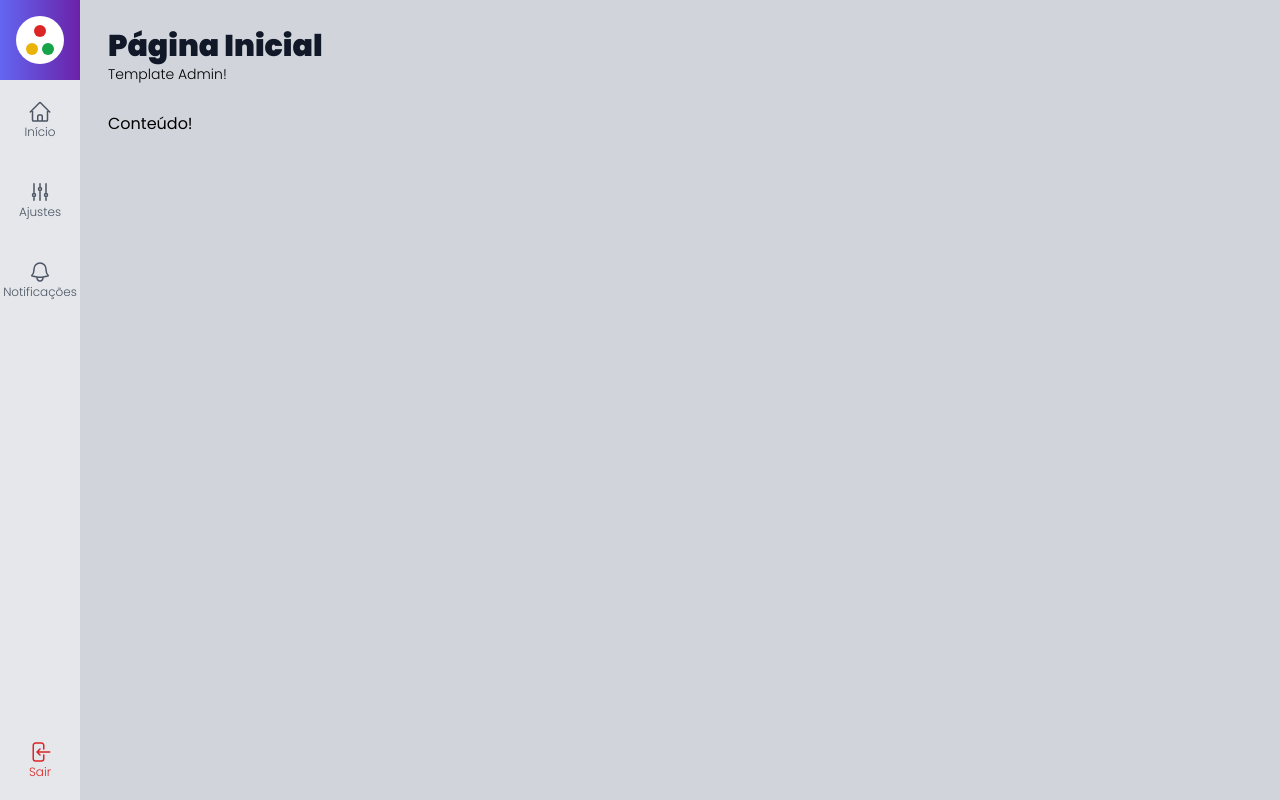
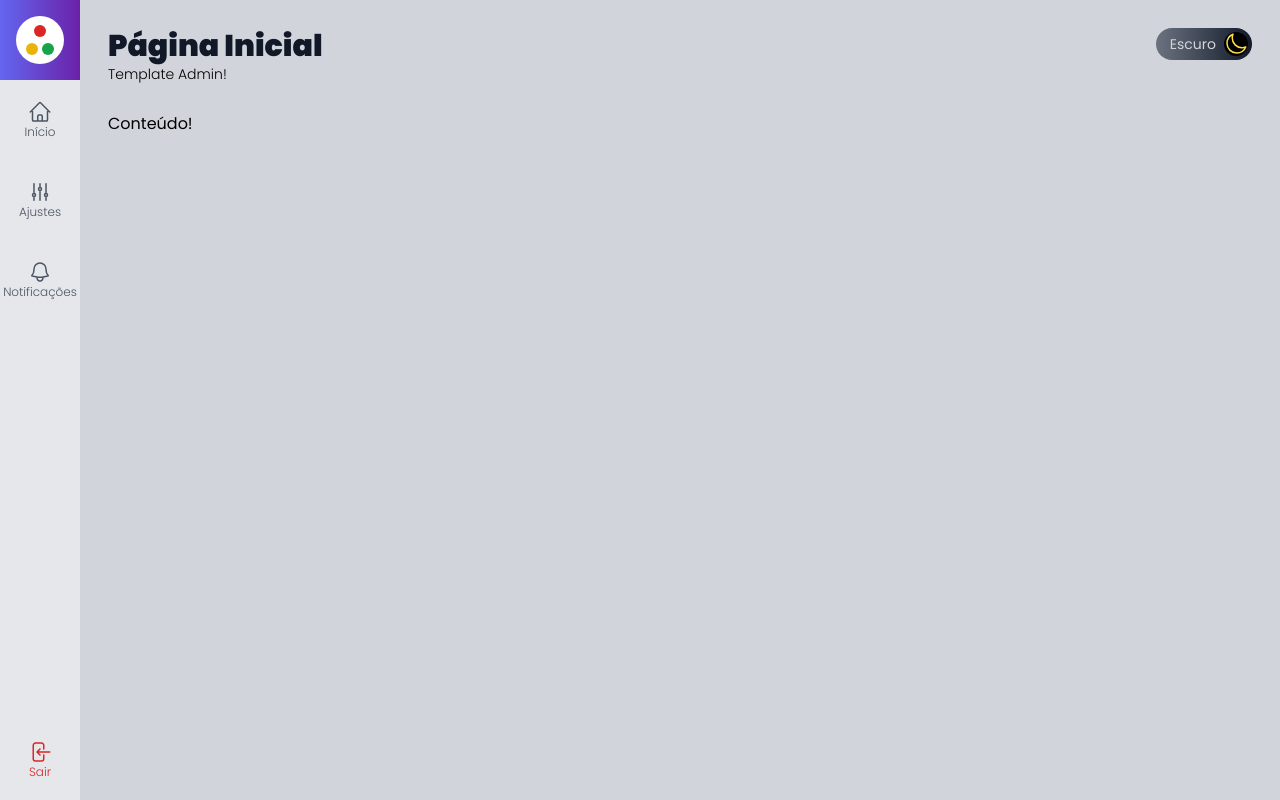
Before and after one commit to Erick-de-Paiva/projeto-template-admin, a Next.js app: page / in a window 1280 px wide. Built offline with nearby package versions, Linux system fonts and the light colour scheme.

Commit message:
botao alternar tema #02

```diff
--- a/src/components/icons/index.tsx
+++ b/src/components/icons/index.tsx
@@ -24,14 +24,14 @@ export const IconeSair = (
     </svg>
 )
 
-export const IconeSol = (
-    <svg xmlns="http://www.w3.org/2000/svg" fill="none" viewBox="0 0 24 24" strokeWidth={1.5} stroke="currentColor" className="size-6">
+export const IconeSol = (tamanho = 6) => (
+    <svg xmlns="http://www.w3.org/2000/svg" fill="none" viewBox="0 0 24 24" strokeWidth={1.5} stroke="currentColor" className={`size-${tamanho}`}>
         <path strokeLinecap="round" strokeLinejoin="round" d="M12 3v2.25m6.364.386-1.591 1.591M21 12h-2.25m-.386 6.364-1.591-1.591M12 18.75V21m-4.773-4.227-1.591 1.591M5.25 12H3m4.227-4.773L5.636 5.636M15.75 12a3.75 3.75 0 1 1-7.5 0 3.75 3.75 0 0 1 7.5 0Z" />
     </svg>
 )
 
-export const IconeLua = (
-    <svg xmlns="http://www.w3.org/2000/svg" fill="none" viewBox="0 0 24 24" strokeWidth={1.5} stroke="currentColor" className="size-6">
+export const IconeLua = (tamanho = 6) => (
+    <svg xmlns="http://www.w3.org/2000/svg" fill="none" viewBox="0 0 24 24" strokeWidth={1.5} stroke="currentColor" className={`size-${tamanho}`}>
         <path strokeLinecap="round" strokeLinejoin="round" d="M21.752 15.002A9.72 9.72 0 0 1 18 15.75c-5.385 0-9.75-4.365-9.75-9.75 0-1.33.266-2.597.748-3.752A9.753 9.753 0 0 0 3 11.25C3 16.635 7.365 21 12.75 21a9.753 9.753 0 0 0 9.002-5.998Z" />
     </svg>
 )
--- a/src/components/template/BotaoAlternarTema.tsx
+++ b/src/components/template/BotaoAlternarTema.tsx
@@ -1,4 +1,4 @@
-import { IconeSol } from "../icons"
+import { IconeSol, IconeLua } from "../icons"
 
 interface BotaoAlternarTemaProps {
     tema: string
@@ -8,22 +8,41 @@ interface BotaoAlternarTemaProps {
 export default function BotaoAlternarTema(props: BotaoAlternarTemaProps) {
     return props.tema === 'dark' ? (
         <div onClick={props.alternarTema} className={`
-
+            hidden sm:flex items-center cursor-pointer
+            bg-gradient-to-r from-yellow-300 to-yellow-600
+            w-14 lg:w-24 h-8 p-1 rounded-full
         `} >
             <div className={`
-
+                flex items-center justify-center
+                bg-white text-yellow-600 w-6 h-6 rounded-full
             `}>
-                {IconeSol}
+                {IconeSol(5)}
             </div>
             <div className={`
-
+                hidden lg:flex items-center ml-4
+                text-white
             `}>
-                <span>Claro</span>
+                <span className="text-sm">Claro</span>
             </div>
         </div>
     ) : (
-        <div>
-
+        <div onClick={props.alternarTema} className={`
+            hidden sm:flex items-center justify-end cursor-pointer
+            bg-gradient-to-r from-gray-500 to-gray-900
+            w-14 lg:w-24 h-8 p-1 rounded-full
+        `} >
+            <div className={`
+                hidden lg:flex items-center mr-2
+                text-gray-300
+            `}>
+                <span className="text-sm">Escuro</span>
+            </div>
+            <div className={`
+                flex items-center justify-center
+                bg-black text-yellow-300 w-6 h-6 rounded-full
+            `}>
+                {IconeLua(5)}
+            </div>
         </div>
     )
 }
```
